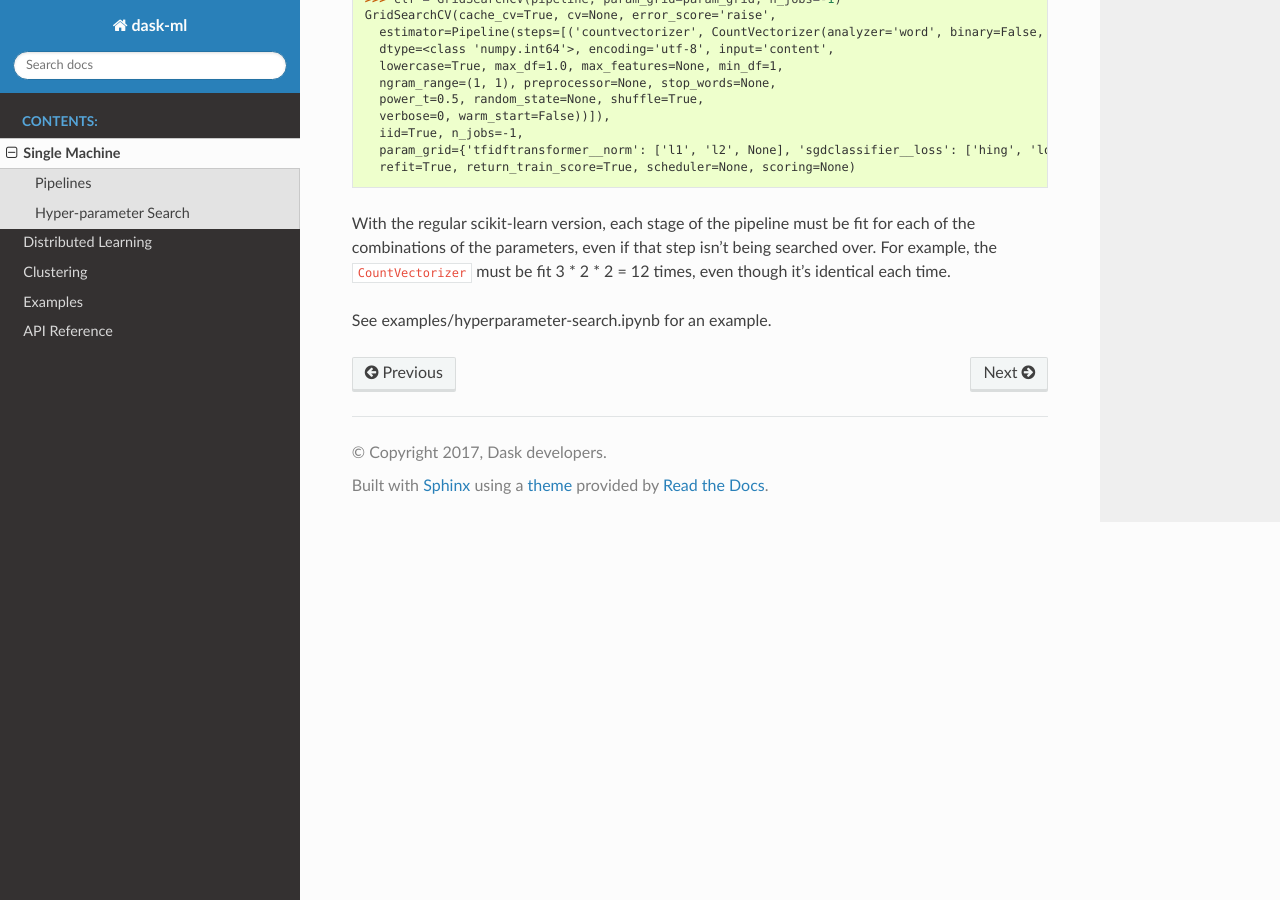
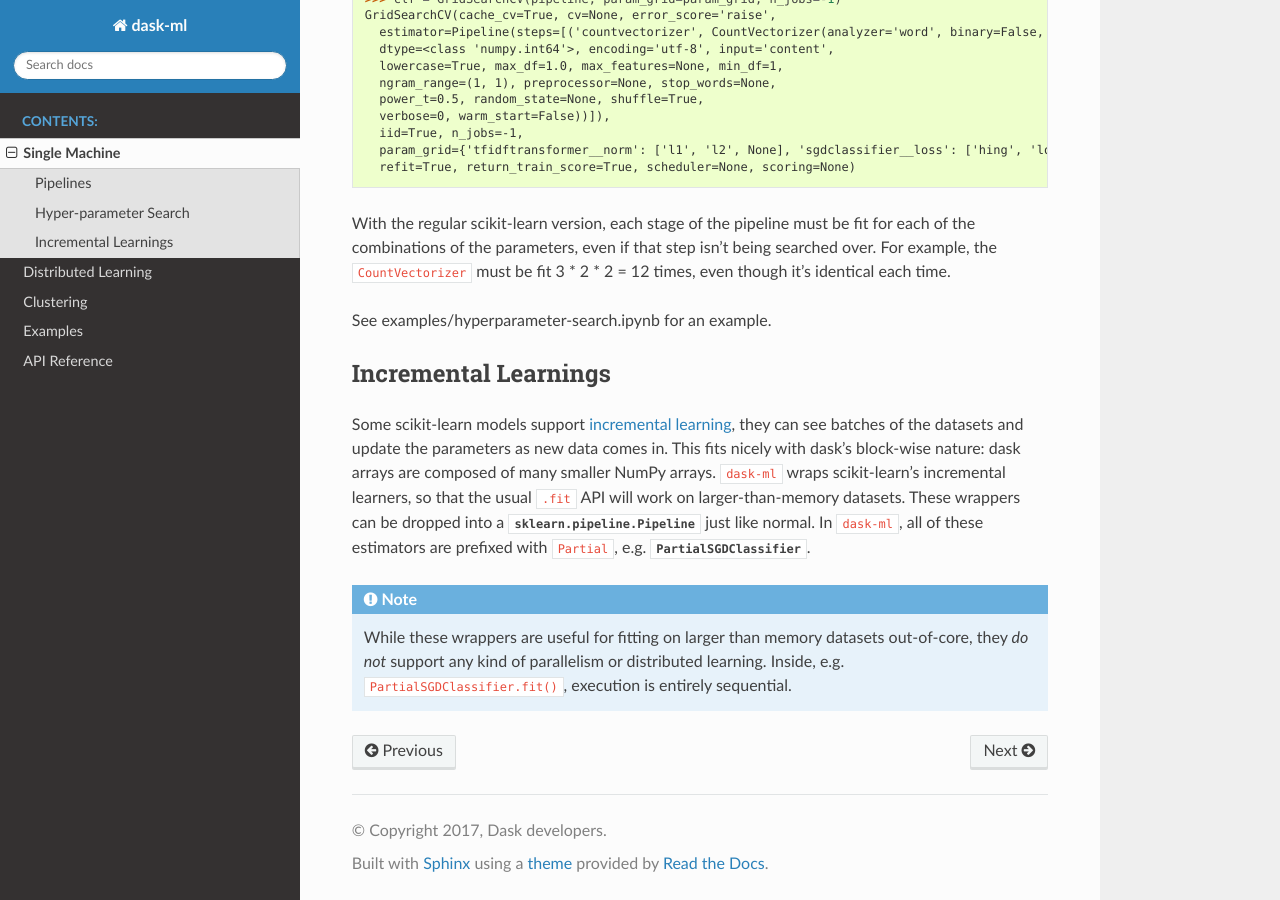
Before and after one commit to dask/dask-ml, a Sphinx documentation site: the page built from docs/source/single-machine.rst, in a window 1280 px wide and 900 px high, scrolled down 1307 px. Built offline with Sphinx 7.4.7 and the Read the Docs theme 2.0.0, drawn with Linux system fonts in a browser that asks for light colours.

Commit message:
DOC: More docs

```diff
--- a/docs/source/modules/api.rst
+++ b/docs/source/modules/api.rst
@@ -3,7 +3,6 @@
 =============
 API Reference
 =============
-
 
 :mod:`daskml.linear_model`: Generalized Linear Models
 =====================================================
--- a/docs/source/single-machine.rst
+++ b/docs/source/single-machine.rst
@@ -78,7 +78,6 @@ the training time since dask will cache and reuse the intermediate steps.
      param_grid={'tfidftransformer__norm': ['l1', 'l2', None], 'sgdclassifier__loss': ['hing', 'log'], 'sgdclassifier__alpha': [1e-05, 0.001, 0.1]},
      refit=True, return_train_score=True, scheduler=None, scoring=None)
 
-
 With the regular scikit-learn version, each stage of the pipeline must be fit
 for each of the combinations of the parameters, even if that step isn't being
 searched over. For example, the ``CountVectorizer`` must be fit 3 * 2 * 2 = 12
@@ -86,4 +85,24 @@ times, even though it's identical each time.
 
 See :ref:`examples/hyperparameter-search.ipynb` for an example.
 
+Incremental Learnings
+---------------------
+
+Some scikit-learn models support `incremental learning`_, they can see batches
+of the datasets and update the parameters as new data comes in. This fits nicely
+with dask's block-wise nature: dask arrays are composed of many smaller NumPy
+arrays. ``dask-ml`` wraps scikit-learn's incremental learners, so that the usual
+``.fit`` API will work on larger-than-memory datasets. These wrappers can be
+dropped into a :class:`sklearn.pipeline.Pipeline` just like normal. In
+``dask-ml``, all of these estimators are prefixed with ``Partial``, e.g.
+:class:`PartialSGDClassifier`.
+
+.. note::
+
+   While these wrappers are useful for fitting on larger than memory datasets
+   out-of-core, they *do not* support any kind of parallelism or distributed
+   learning. Inside, e.g. ``PartialSGDClassifier.fit()``, execution is entirely
+   sequential.
+
 .. _dask-searchcv: http://dask-searchcv.readthedocs.io/en/latest/
+.. _incremental learning: http://scikit-learn.org/stable/modules/scaling_strategies.html#incremental-learning
```
Also changed, not shown: 2 other files.
